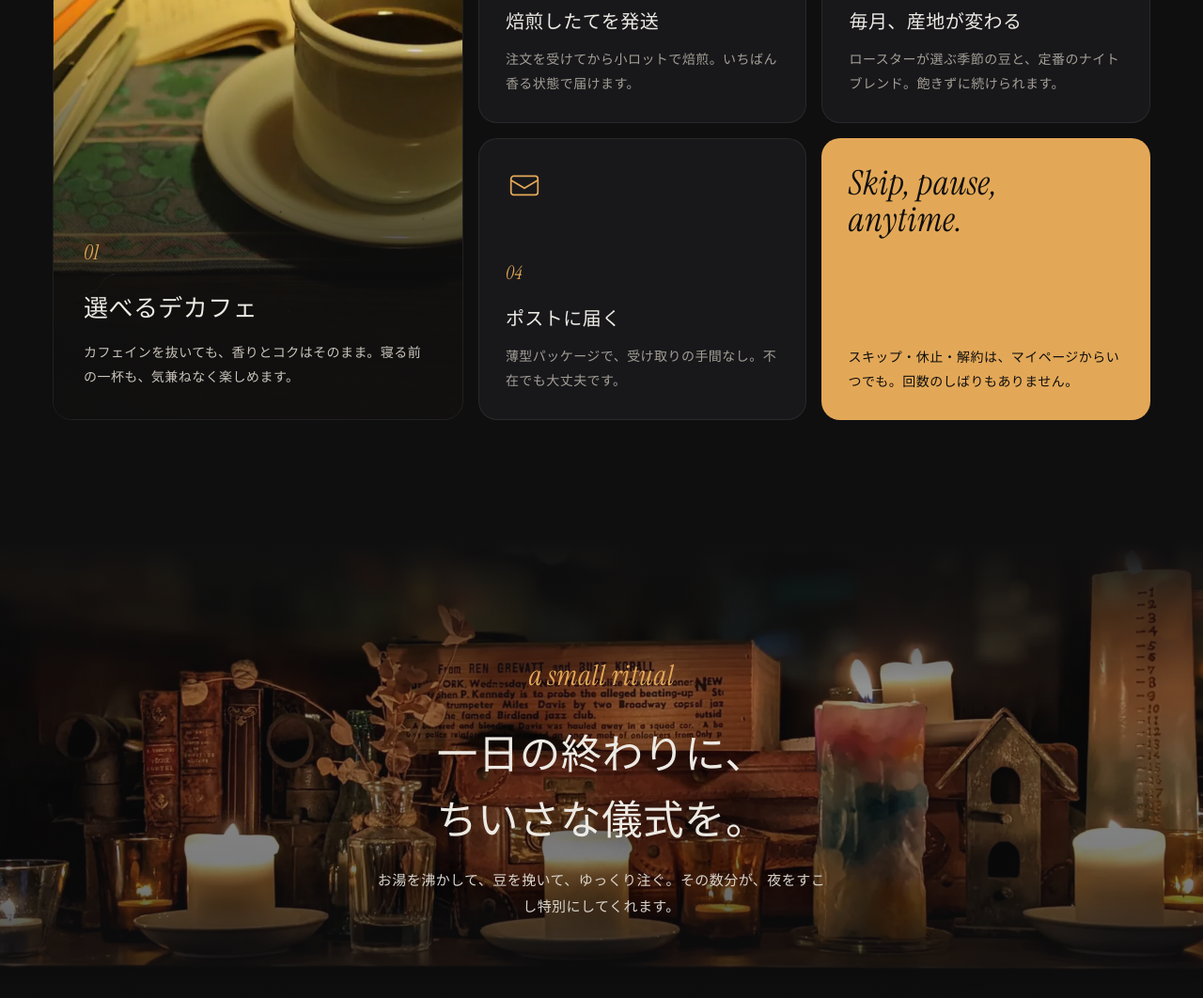
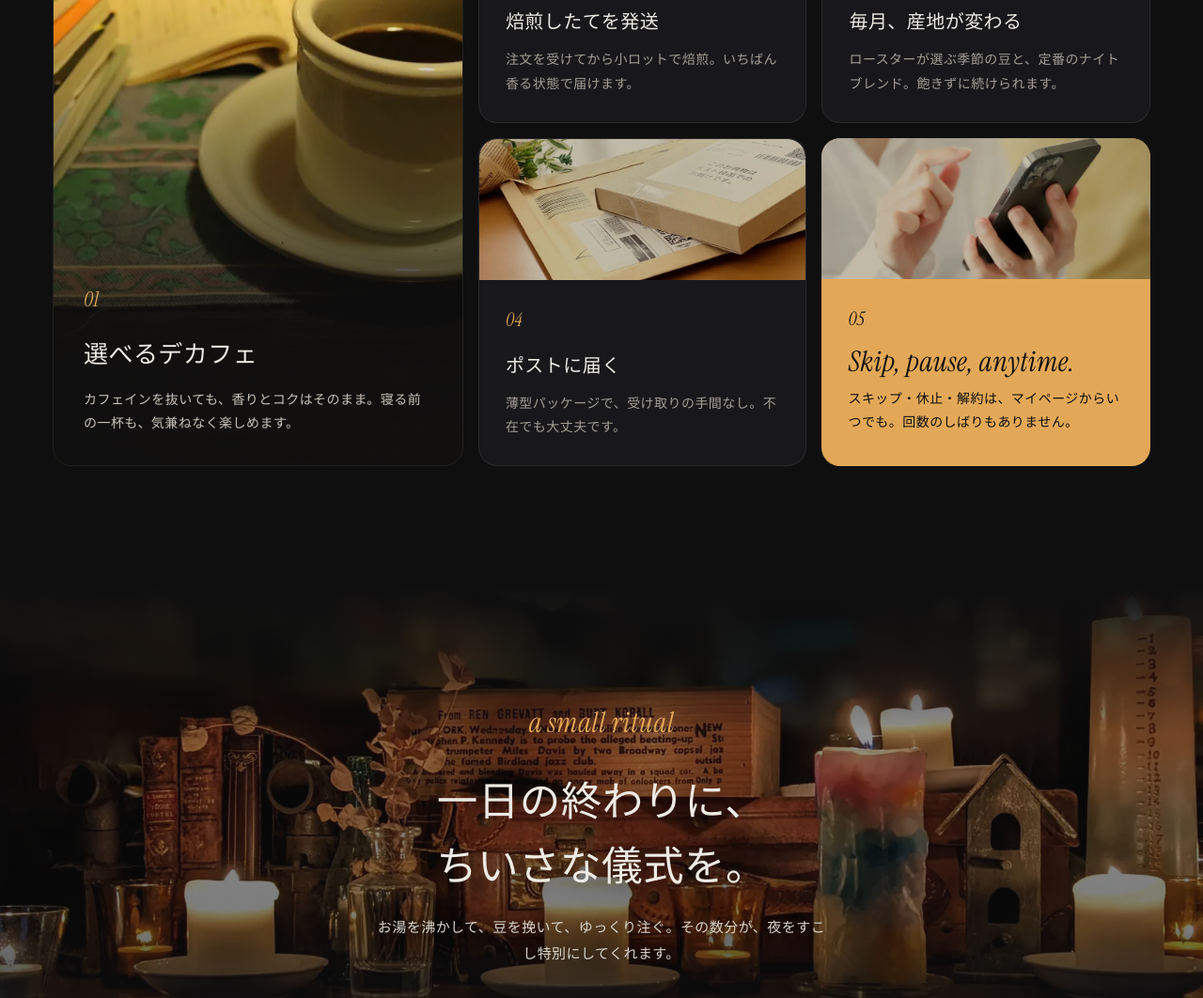
Before and after one commit to ranmaru-seki/nocta, an Astro site: page / in a window 1280 px wide. Shown: the part 2029-3091 px from the top of the page at 94% size. Built offline with nearby package versions, Linux system fonts and the light colour scheme; Astro itself is replaced by a stand-in of ours.

Commit message:
特長セクションの04・05に画像を追加
- 04「ポストに届く」に郵便物の写真、05「Skip, pause, anytime.」にスマホ操作の写真を追加
- 他の写真になじむよう、明るさを落として暖色寄りに調整
- 見出しを「5つの理由」に変更

Co-Authored-By: Claude Opus 5.5 <noreply@anthropic.com>
Claude-Session: https://claude.ai/code/session_01DTvWXEPDv2eHDBYPePG1mp

```diff
--- a/src/pages/index.astro
+++ b/src/pages/index.astro
@@ -178,7 +178,7 @@ html{scroll-behavior:smooth}
   <!-- Why (bento) -->
   <section id="why" style="max-width: 1280px; margin: 0 auto; padding: clamp(88px, 10vw, 140px) clamp(20px, 5vw, 56px)">
     <div style="display: flex; justify-content: space-between; align-items: flex-end; gap: 24px; flex-wrap: wrap; margin-bottom: 48px">
-      <h2 style="margin: 0; font-weight: 500; font-size: clamp(30px, 3.4vw, 48px); line-height: 1.4">夜に、ちょうどいい。<br><span style="color: #A39E95">NOCTAの4つの理由</span></h2>
+      <h2 style="margin: 0; font-weight: 500; font-size: clamp(30px, 3.4vw, 48px); line-height: 1.4">夜に、ちょうどいい。<br><span style="color: #A39E95">NOCTAの5つの理由</span></h2>
       <p style="margin: 0; font-family: 'Instrument Serif', serif; font-style: italic; font-size: 22px; color: #E3A857">Why NOCTA</p>
     </div>
     <div class="nc-why" style="display: grid; grid-template-columns: 1.25fr 1fr 1fr; grid-auto-rows: minmax(300px, auto); gap: 16px">
@@ -205,15 +205,21 @@ html{scroll-behavior:smooth}
           <p style="margin: 0; color: #A39E95; font-size: 14px">ロースターが選ぶ季節の豆と、定番のナイトブレンド。飽きずに続けられます。</p>
         </div>
       </article>
-      <article class="nc-card" style="position: relative; overflow: hidden; background: #18181B; border: 1px solid rgba(237,234,228,0.08); border-radius: 20px; padding: 28px; display: flex; flex-direction: column; gap: 10px; justify-content: flex-end">
-        <svg aria-hidden="true" width="40" height="40" viewBox="0 0 28 28" fill="none" stroke="#E3A857" stroke-width="1.2" style="position: absolute; top: 28px; left: 28px"><rect x="4" y="8" width="20" height="14" rx="2"></rect><path d="M4 11l10 6 10-6"></path></svg>
-        <p style="margin: 0; font-family: 'Instrument Serif', serif; font-style: italic; font-size: 20px; color: #E3A857">04</p>
-        <h3 style="margin: 0; font-weight: 500; font-size: 20px">ポストに届く</h3>
-        <p style="margin: 0; color: #A39E95; font-size: 14px">薄型パッケージで、受け取りの手間なし。不在でも大丈夫です。</p>
+      <article class="nc-card nc-zoom" style="background: #18181B; border: 1px solid rgba(237,234,228,0.08); border-radius: 20px; display: flex; flex-direction: column">
+        <div style="height: 150px; overflow: hidden; border-radius: 19px 19px 0 0"><img src="/images/post.webp" alt="ポストに届いた薄型のコーヒー便" style="width: 100%; height: 100%; object-fit: cover; object-position: 60% 30%; display: block" width="900" height="675" decoding="async" loading="lazy"></div>
+        <div style="padding: 24px 28px 28px; display: flex; flex-direction: column; gap: 10px">
+          <p style="margin: 0; font-family: 'Instrument Serif', serif; font-style: italic; font-size: 20px; color: #E3A857">04</p>
+          <h3 style="margin: 0; font-weight: 500; font-size: 20px">ポストに届く</h3>
+          <p style="margin: 0; color: #A39E95; font-size: 14px">薄型パッケージで、受け取りの手間なし。不在でも大丈夫です。</p>
+        </div>
       </article>
-      <article class="nc-card" style="background: #E3A857; color: #0F0F10; border-radius: 20px; padding: 28px; display: flex; flex-direction: column; justify-content: space-between; gap: 24px">
-        <p style="margin: 0; font-family: 'Instrument Serif', serif; font-style: italic; font-size: 36px; line-height: 1.1">Skip, pause,<br>anytime.</p>
-        <p style="margin: 0; font-size: 14px; font-weight: 500">スキップ・休止・解約は、マイページからいつでも。回数のしばりもありません。</p>
+      <article class="nc-card nc-zoom" style="background: #E3A857; color: #0F0F10; border-radius: 20px; display: flex; flex-direction: column">
+        <div style="height: 150px; overflow: hidden; border-radius: 19px 19px 0 0"><img src="/images/phone.webp" alt="スマホでお届けの予定を確認する手元" style="width: 100%; height: 100%; object-fit: cover; object-position: center 35%; display: block" width="900" height="600" decoding="async" loading="lazy"></div>
+        <div style="padding: 24px 28px 28px; display: flex; flex-direction: column; gap: 10px">
+          <p style="margin: 0; font-family: 'Instrument Serif', serif; font-style: italic; font-size: 20px">05</p>
+          <h3 style="margin: 0; font-family: 'Instrument Serif', serif; font-style: italic; font-weight: 400; font-size: 30px; line-height: 1.1">Skip, pause, anytime.</h3>
+          <p style="margin: 0; font-size: 14px; font-weight: 500">スキップ・休止・解約は、マイページからいつでも。回数のしばりもありません。</p>
+        </div>
       </article>
     </div>
   </section>
```
Also changed, not shown: public/images/phone.webp (added), public/images/post.webp (added).
